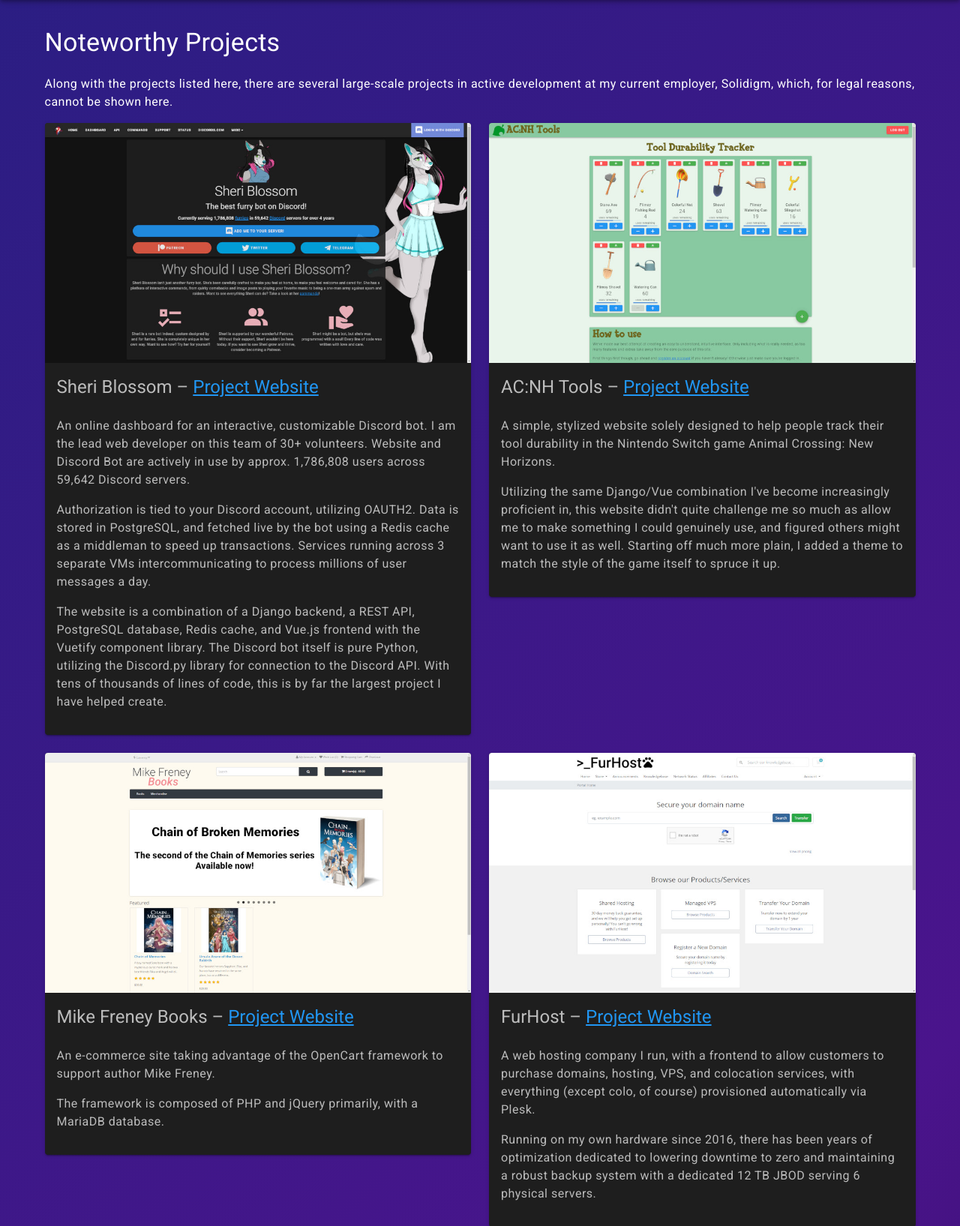
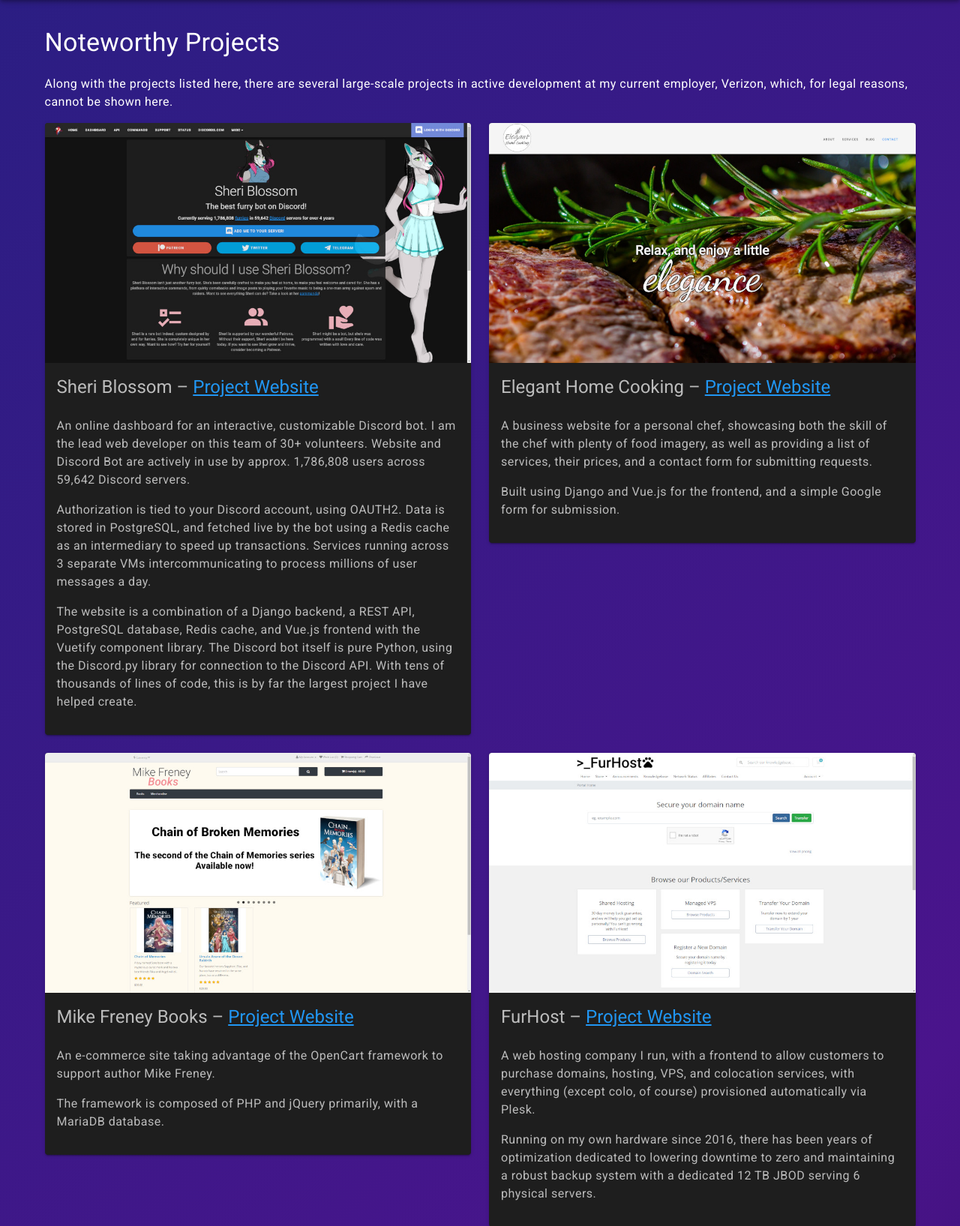
Before and after one commit to robertjauss/Portfolio, a Django app: page /projects/ in a window 1280 px wide. Shown: the part 64-1699 px from the top of the page at 75% size. Run offline with Django 4.2, Linux system fonts and the light colour scheme; some libraries are stand-ins or nearby versions.

Commit message:
Swapping out a project

```diff
--- a/portfolio/settings.py
+++ b/portfolio/settings.py
@@ -12,9 +12,7 @@
 import os
 
 from pathlib import Path
-from dotenv import load_dotenv
 
-load_dotenv()
 
 # Build paths inside the project like this: BASE_DIR / 'subdir'.
 BASE_DIR = Path(__file__).resolve().parent.parent
--- a/requirements.txt
+++ b/requirements.txt
@@ -1,2 +1,4 @@
 Django==5.2.3
+gunicorn==23.0.0
+uvicorn[standard]==0.34.2
 whitenoise==6.9.0
--- a/templates/projects.html
+++ b/templates/projects.html
@@ -9,9 +9,10 @@
 <v-container>
   <h4 class="text-h4 my-6">Noteworthy Projects</h4>
   <p class="text-body-1">Along with the projects listed here, there are several large-scale projects in active
-  development at my current employer, Solidigm, which, for legal reasons, cannot be shown here.</p>
+  development at my current employer, Verizon, which, for legal reasons, cannot be shown here.</p>
 
   <v-row>
+
     <v-col cols="12" lg="6">
       <v-card>
         <v-img src="{% static "images/sheri.bot.jpg" %}" contain></v-img>
@@ -20,30 +21,33 @@
           <p>An online dashboard for an interactive, customizable Discord bot. I am the lead web developer on this team
             of 30+ volunteers. Website and Discord Bot are actively in use by approx. 1,786,808 users across 59,642
             Discord servers.</p>
-          <p>Authorization is tied to your Discord account, utilizing OAUTH2. Data is stored in PostgreSQL, and fetched
-          live by the bot using a Redis cache as a middleman to speed up transactions. Services running across 3
+          <p>Authorization is tied to your Discord account, using OAUTH2. Data is stored in PostgreSQL, and fetched
+          live by the bot using a Redis cache as an intermediary to speed up transactions. Services running across 3
           separate VMs intercommunicating to process millions of user messages a day.</p>
           <p>The website is a combination of a Django backend, a REST API, PostgreSQL database, Redis cache, and Vue.js
-            frontend with the Vuetify component library. The Discord bot itself is pure Python, utilizing the Discord.py
+            frontend with the Vuetify component library. The Discord bot itself is pure Python, using the Discord.py
             library for connection to the Discord API. With tens of thousands of lines of code, this is by far the
             largest project I have helped create.</p>
         </v-card-text>
       </v-card>
     </v-col>
+
     <v-col cols="12" lg="6">
       <v-card>
-        <v-img src="{% static "images/acnh.jpg" %}" contain></v-img>
+        <v-img src="{% static "images/eleganthome.cooking.jpg" %}" contain></v-img>
         <v-card-text class="text-body-1">
-          <h5 class="text-h5 mb-6">AC:NH Tools &ndash; <a href="https://animalcrossing.tools" target="_blank">Project Website</a></h5>
-          <p>A simple, stylized website solely designed to help people track their tool durability in
-          the Nintendo Switch game Animal Crossing: New Horizons.</p>
-          <p>Utilizing the same Django/Vue combination I've become increasingly proficient in, this website didn't
-          quite challenge me so much as allow me to make something I could genuinely use, and figured others might want
-          to use it as well. Starting off much more plain, I added a theme to match the style of the game itself
-          to spruce it up.</p>
+          <h5 class="text-h5 mb-6">Elegant Home Cooking &ndash; <a href="https://eleganthome.cooking" target="_blank">Project Website</a></h5>
+          <p>
+            A business website for a personal chef, showcasing both the skill of the chef with plenty of food imagery,
+            as well as providing a list of services, their prices, and a contact form for submitting requests.
+          </p>
+          <p>
+            Built using Django and Vue.js for the frontend, and a simple Google form for submission.
+          </p>
         </v-card-text>
       </v-card>
     </v-col>
+
     <v-col cols="12" lg="6">
       <v-card>
         <v-img src="{% static "images/mfbooks.jpg" %}" contain></v-img>
@@ -54,6 +58,7 @@
         </v-card-text>
       </v-card>
     </v-col>
+
     <v-col cols="12" lg="6">
       <v-card>
         <v-img src="{% static "images/furhost-website.jpg" %}" contain></v-img>
@@ -66,6 +71,7 @@
         </v-card-text>
       </v-card>
     </v-col>
+
   </v-row>
 </v-container>
 {% endblock %}
--- a/templates/resume.html
+++ b/templates/resume.html
@@ -15,7 +15,7 @@
 
       <h5 class="text-h5 mt-16">Statement of Qualifications</h5>
       <p class="mb-16">
-        I am a team oriented and project driven Software Engineer with a focus on leading teams to success. I have an
+        I am a team-oriented and project-driven Software Engineer with a focus on leading teams to success. I have an
         understanding of project management in regard to scope, assessing needs, and timelines. I have the ability to
         work with team members to analyze, troubleshoot, and resolve issues while developing solutions within modern
         frameworks.
```
Also changed, not shown: portfolio/static/images/eleganthome.cooking.jpg (added).
